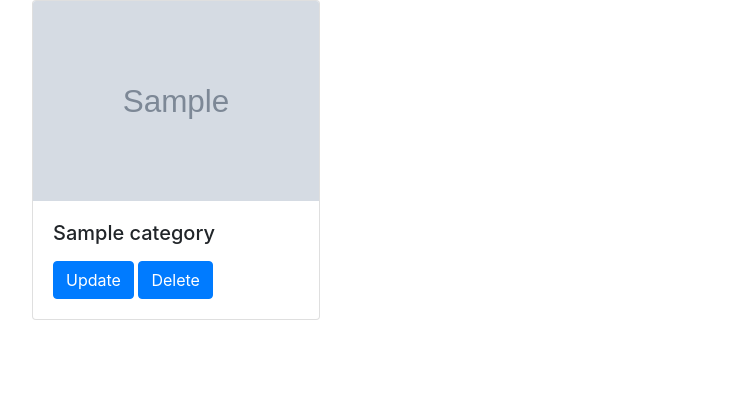
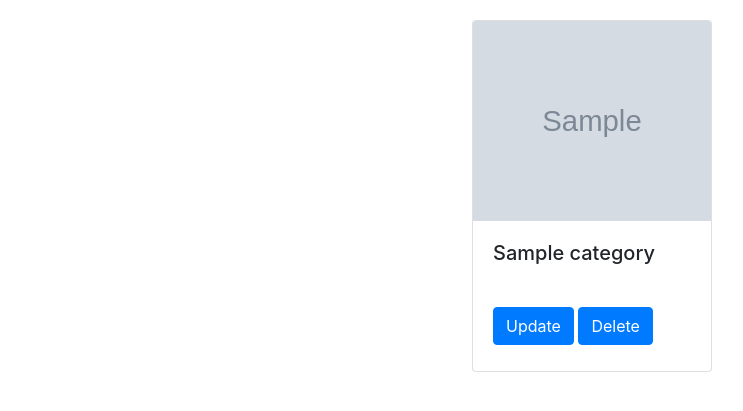
Before and after one commit to jayronsanchez/website_project, a Django app: page /inventory/system_tailoring/category/category_list/ in a window 1280 px wide. Shown: the part 56-467 px from the top of the page, without its empty margins (38-781 px from the left). Run offline with Django 3.2, Linux system fonts and the light colour scheme; tables that the repository leaves empty hold one stand-in row (values such as "Sample post"); grey boxes marked "Sample" are stand-in pictures; some libraries are stand-ins or nearby versions.

Commit message:
fixed website ui/ux for item and category listing. Made template calls for system tailoring simplified

```diff
--- a/funkoSite/funkoSite/settings.py
+++ b/funkoSite/funkoSite/settings.py
@@ -122,7 +122,7 @@ USE_TZ = True
 # https://docs.djangoproject.com/en/2.1/howto/static-files/
 
 STATIC_URL = '/static/'
-STATICFILES_DIR = [STATIC_DIR,]
+STATICFILES_DIRS = [STATIC_DIR,]
 
 #MEDIA
 MEDIA_URL = '/media/'
--- /dev/null
+++ b/funkoSite/static/css/category/category.css
@@ -0,0 +1,9 @@
+/* .category-card-size {
+    width: 150px;
+    height:150px;
+  } */
+
+.category-card-title-size {
+    width: 200px;
+    height:50px;
+  }
--- /dev/null
+++ b/funkoSite/static/css/item/item.css
@@ -0,0 +1,23 @@
+.image-size {
+    float: center;
+    width: 400px;
+    height:400px;
+    margin: 0 30px 20px 0;
+
+    /* display: block;
+    margin-left: auto;
+    margin-right: auto;
+    width: 40%; */
+    /* border: 3px solid red; */
+  }
+
+
+/* .item-card-size {
+    width: 18rem;
+    height:30rem;
+  } */
+
+.item-card-title-size {
+    width: 200px;
+    height:50px;
+  }
--- /dev/null
+++ b/funkoSite/static/css/main.css
@@ -0,0 +1,13 @@
+.card-buffer {
+  margin-bottom:20px;
+  margin-right:20px;
+}
+
+.flex-box-center {
+    height: 100%;
+    margin-top:20px;
+    display: flex;
+    align-items: center;
+    justify-content: center;
+    /* border: 5px solid red; */
+  }
--- a/funkoSite/templates/base.html
+++ b/funkoSite/templates/base.html
@@ -1,10 +1,15 @@
 <!DOCTYPE html>
+{% load staticfiles %}
 <html>
     <head>
         <meta charset="utf-8">
         <title>{% block title %}{% endblock %}</title>
         <link rel="stylesheet" href="https://stackpath.bootstrapcdn.com/bootstrap/4.2.1/css/bootstrap.min.css" integrity="sha384-GJzZqFGwb1QTTN6wy59ffF1BuGJpLSa9DkKMp0DgiMDm4iYMj70gZWKYbI706tWS" crossorigin="anonymous">
         <link rel="stylesheet" href="https://use.fontawesome.com/releases/v5.7.2/css/all.css" integrity="sha384-fnmOCqbTlWIlj8LyTjo7mOUStjsKC4pOpQbqyi7RrhN7udi9RwhKkMHpvLbHG9Sr" crossorigin="anonymous">
+        <!-- Custom CSS -->
+        <link rel="stylesheet" href="{% static 'css/item/item.css' %}">
+        <link rel="stylesheet" href="{% static 'css/category/category.css' %}">
+        <link rel="stylesheet" href="{% static 'css/main.css' %}">
     </head>
     <body>
         <div class="container">
@@ -52,8 +57,13 @@
                 </ul>
             </div>
             </nav>
-            {% block content %}
+            <div class = "flex-box-center">
+                {% block content %}
+                {% endblock %}
+            </div>
+            {% block systemtailoring %}
             {% endblock %}
+
         </div>
         <script src="https://code.jquery.com/jquery-3.3.1.slim.min.js" integrity="sha384-q8i/X+965DzO0rT7abK41JStQIAqVgRVzpbzo5smXKp4YfRvH+8abtTE1Pi6jizo" crossorigin="anonymous"></script>
         <script src="https://cdnjs.cloudflare.com/ajax/libs/popper.js/1.14.6/umd/popper.min.js" integrity="sha384-wHAiFfRlMFy6i5SRaxvfOCifBUQy1xHdJ/yoi7FRNXMRBu5WHdZYu1hA6ZOblgut" crossorigin="anonymous"></script>
--- a/funkoSite/templates/inventory/category/category_card.html
+++ b/funkoSite/templates/inventory/category/category_card.html
@@ -1,18 +1,14 @@
-<div class="card" style="width: 18rem;">
+<div class="card" style="width: 15rem; height:22rem;">
     <img src="{{image}}" class="card-img-top" alt="..." height="200px" width="200px">
     <div class="card-body">
-        <h5 class="card-title">{{title}}</h5>
+        <h5 class="card-title category-card-title-size">{{title}}</h5>
         <p class="card-text">{{text}}</p>
-        <!-- for category menu -->
-        {% if button_name|length > 0 %}
-            <a href="{{path}}" class="btn btn-primary">{{button_name}}</a>
-        {% endif %}
         <!-- for system tailoring -->
-        {% if update_button_name|length > 0 %}
-            <a href="{{update_path}}" class="btn btn-primary">{{update_button_name}}</a>
-        {% endif %}
-        {% if delete_button_name|length > 0 %}
-            <a href="{{delete_path}}" class="btn btn-primary">{{delete_button_name}}</a>
+        {% if system_tailoring %}
+            <a href="{% url 'inventory:update_category' pk=category.pk %}" class="btn btn-primary">Update</a>
+            <a href="{% url 'inventory:delete_category' pk=category.pk %}" class="btn btn-primary">Delete</a>
+        {% else %}
+            <a href="{% url 'inventory:detail_category' pk=category.pk %}" class="btn btn-primary">List</a>
         {% endif %}
     </div>
 </div>
--- a/funkoSite/templates/inventory/category/category_list.html
+++ b/funkoSite/templates/inventory/category/category_list.html
@@ -4,10 +4,12 @@
 {% block content %}
     <div class="row">
         {% for category in category_list %}
-            {% url 'inventory:detail_category' pk=category.pk as my_url %}
-            {% include 'inventory/category/category_card.html' with image=category.category_image.url title=category.category_name button_name="List" path=my_url %}
+        <div class="card-buffer">
+            {% include 'inventory/category/category_card.html' with image=category.category_image.url title=category.category_name %}
+        </div>
         {% empty %}
             <h1>List is Empty!</h1>
         {% endfor %}
+
     </div>
 {% endblock %}
--- a/funkoSite/templates/inventory/item/item_detail.html
+++ b/funkoSite/templates/inventory/item/item_detail.html
@@ -3,7 +3,7 @@
 {% block title %}Item Details{% endblock %}
 {% block content %}
     <div class="media">
-        <img src="{{item.item_image.url}}" class="align-self-center mr-3" alt="...">
+        <img src="{{item.item_image.url}}" class="image-size" alt="...">
         <div class="media-body">
             <h5 class="mt-0">{{item.item_name}}</h5>
             <p>{{item.item_description}}</p>
@@ -22,6 +22,8 @@
                 {% elif user in item.item_user_dibs.all %}
                     <a href="{% url 'inventory:item_undibs' pk=item.pk %}" class="btn btn-primary">Undibs :(</a>
                 {% endif %}
+                <br>
+                <br>
                 {% if user == user_list|first %}
                     <form action="{% url 'inventory:item_dibs_update_redirect' pk=item.pk %}" method="POST">
                         {% csrf_token %}
--- a/funkoSite/templates/inventory/item/item_list_template.html
+++ b/funkoSite/templates/inventory/item/item_list_template.html
@@ -1,7 +1,6 @@
 <div class="row">
     {% for item in item_list %}
-        {% url 'inventory:detail_item' pk=item.pk as my_path %}
-        {% include 'inventory/item/item_card.html' with image=item.item_image.url title=item.item_name amount=item.item_price condition=item.item_condition text=item.item_description view_button_name="View details" view_path=my_path %}
+        {% include 'inventory/item/item_card.html' with image=item.item_image.url title=item.item_name amount=item.item_price condition=item.item_condition text=item.item_description %}
     {% empty %}
         <h1>List is Empty!</h1>
     {% endfor %}
--- a/funkoSite/templates/system_tailoring/system_tailoring.html
+++ b/funkoSite/templates/system_tailoring/system_tailoring.html
@@ -1,7 +1,7 @@
 <!DOCTYPE html>
 {% extends 'base.html' %}
 {% block title %}System Tailoring{% endblock %}
-{% block content %}
+{% block systemtailoring %}
     <div class="list-group">
         <a href="{% url 'inventory:system_tailoring_category' %}" class="list-group-item list-group-item-action">Category</a>
         <a href="{% url 'inventory:system_tailoring_item' %}" class="list-group-item list-group-item-action">Item</a>
--- a/funkoSite/templates/system_tailoring/system_tailoring_category.html
+++ b/funkoSite/templates/system_tailoring/system_tailoring_category.html
@@ -1,7 +1,7 @@
 <!DOCTYPE html>
 {% extends 'base.html' %}
 {% block title %}System Tailoring{% endblock %}
-{% block content %}
+{% block systemtailoring %}
     <div class="list-group">
         <a href="{% url 'inventory:create_category' %}" class="list-group-item list-group-item-action">Create Category</a>
         <a href="{% url 'inventory:system_tailoring_category_list' %}" class="list-group-item list-group-item-action">Update Category</a>
--- a/funkoSite/templates/system_tailoring/system_tailoring_category_list.html
+++ b/funkoSite/templates/system_tailoring/system_tailoring_category_list.html
@@ -1,15 +1 @@
-<!DOCTYPE html>
-{% extends 'base.html' %}
-{% block title %}Category List{% endblock %}
-{% block content %}
-    <div class="row">
-        {% for category in category_list %}
-            <!-- should i also add list of inventory if i want to update items under this category? -->
-            {% url 'inventory:update_category' pk=category.pk as url_update_category %}
-            {% url 'inventory:delete_category' pk=category.pk as url_delete_category %}
-            {% include 'inventory/category/category_card.html' with image=category.category_image.url title=category.category_name update_button_name="Update" delete_button_name="Delete" update_path=url_update_category delete_path=url_delete_category %}
-        {% empty %}
-            <h1>List is Empty!</h1>
-        {% endfor %}
-    </div>
-{% endblock %}
+{% include 'inventory/category/category_list.html' with system_tailoring=True %}
--- a/funkoSite/templates/system_tailoring/system_tailoring_item.html
+++ b/funkoSite/templates/system_tailoring/system_tailoring_item.html
@@ -1,7 +1,7 @@
 <!DOCTYPE html>
 {% extends 'base.html' %}
 {% block title %}System Tailoring{% endblock %}
-{% block content %}
+{% block systemtailoring %}
     <div class="list-group">
         <a href="{% url 'inventory:create_item' %}" class="list-group-item list-group-item-action">Create Item</a>
         <a href="{% url 'inventory:system_tailoring_item_list' %}" class="list-group-item list-group-item-action">Update Item</a>
```
Also changed, not shown: funkoSite/templates/inventory/item/item_card.html (+9 -11 lines), funkoSite/templates/system_tailoring/system_tailoring_item_list.html (+1 -14 lines).
